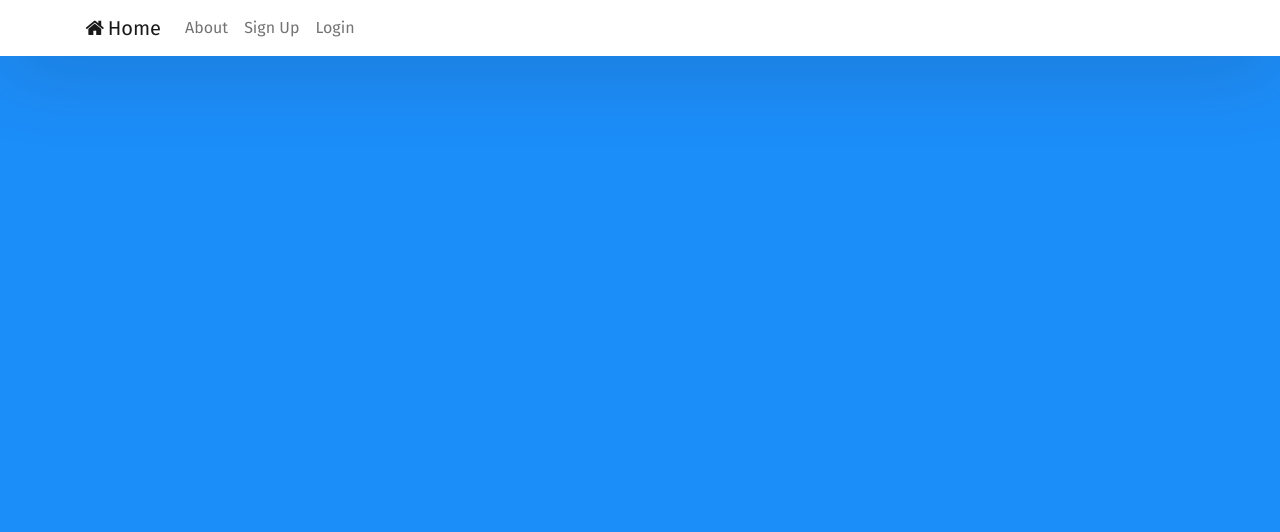
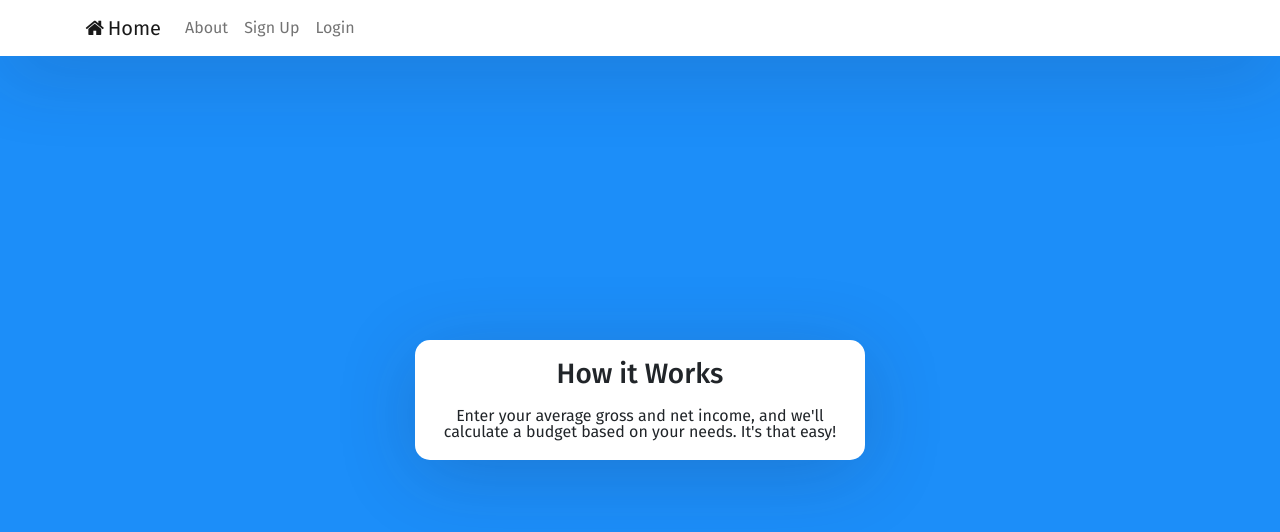
Before and after one commit to Mark-Donohue/budget-app-v2, a Vue app in the folder client/: page /about in a window 1280 px wide. Shown: the top 532 px of the page. Built offline with nearby package versions, Linux system fonts and the light colour scheme.

Commit message:
Add placehold text for about page

```diff
--- a/client/src/App.vue
+++ b/client/src/App.vue
@@ -88,6 +88,15 @@ import NavigationBar from './components/NavigationBar.vue';
     padding-bottom: 20px;
   }
 
+  .auth-wrapper p {
+    text-align: center;
+    margin: 0;
+    line-height: 1;
+    padding-left: 20px;
+    padding-right: 20px;
+    padding-bottom: 20px;
+  }
+
   .custom-control-label {
     font-weight: 400;
   }
--- a/client/src/views/AboutView.vue
+++ b/client/src/views/AboutView.vue
@@ -1,5 +1,12 @@
 <template>
-  <h1>How it Works</h1>
+  <div class="auth-wrapper">
+    <div class="auth-inner">
+      <h3>How it Works</h3>
+      <p>Enter your average gross and net income, and we'll calculate a budget
+        based on your needs. It's that easy!
+      </p>
+    </div>
+  </div>
 </template>
 
 <script>
```
